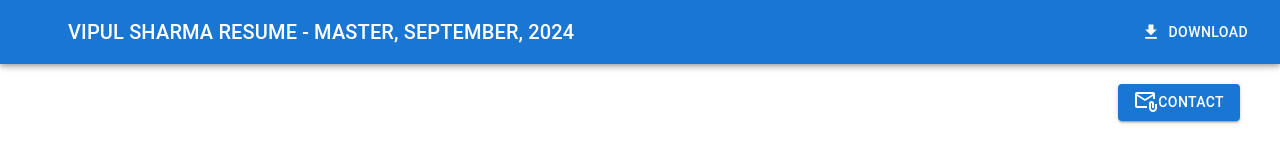
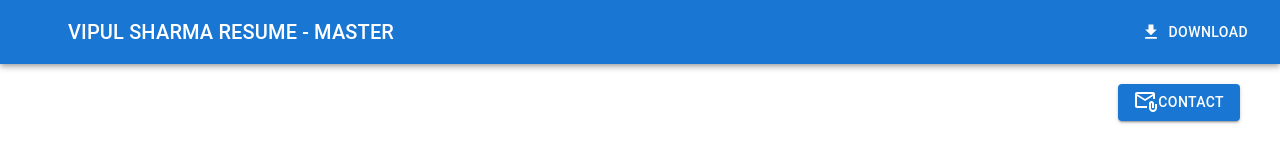
Before and after one commit to vipulroxx/vipulroxx.github.io, a React (Create React App) app: page / in a window 1280 px wide. Both pictures are taken after a click on the button "RESUME". Shown: the top 160 px of the page. Built offline with nearby package versions, Linux system fonts and the light colour scheme; some icons are missing.

Commit message:
Updated resume title

```diff
--- a/src/components/Resume.tsx
+++ b/src/components/Resume.tsx
@@ -51,7 +51,7 @@ export default function Resume() {
               <CloseIcon />
             </IconButton>
             <Typography sx={{ ml: 2, flex: 1 }} variant="h6">
-              VIPUL SHARMA RESUME - MASTER, SEPTEMBER, 2024
+              VIPUL SHARMA RESUME - MASTER
             </Typography>
             <Button href="/resume.pdf" download color="inherit" startIcon={<Download />}>
               Download
```
